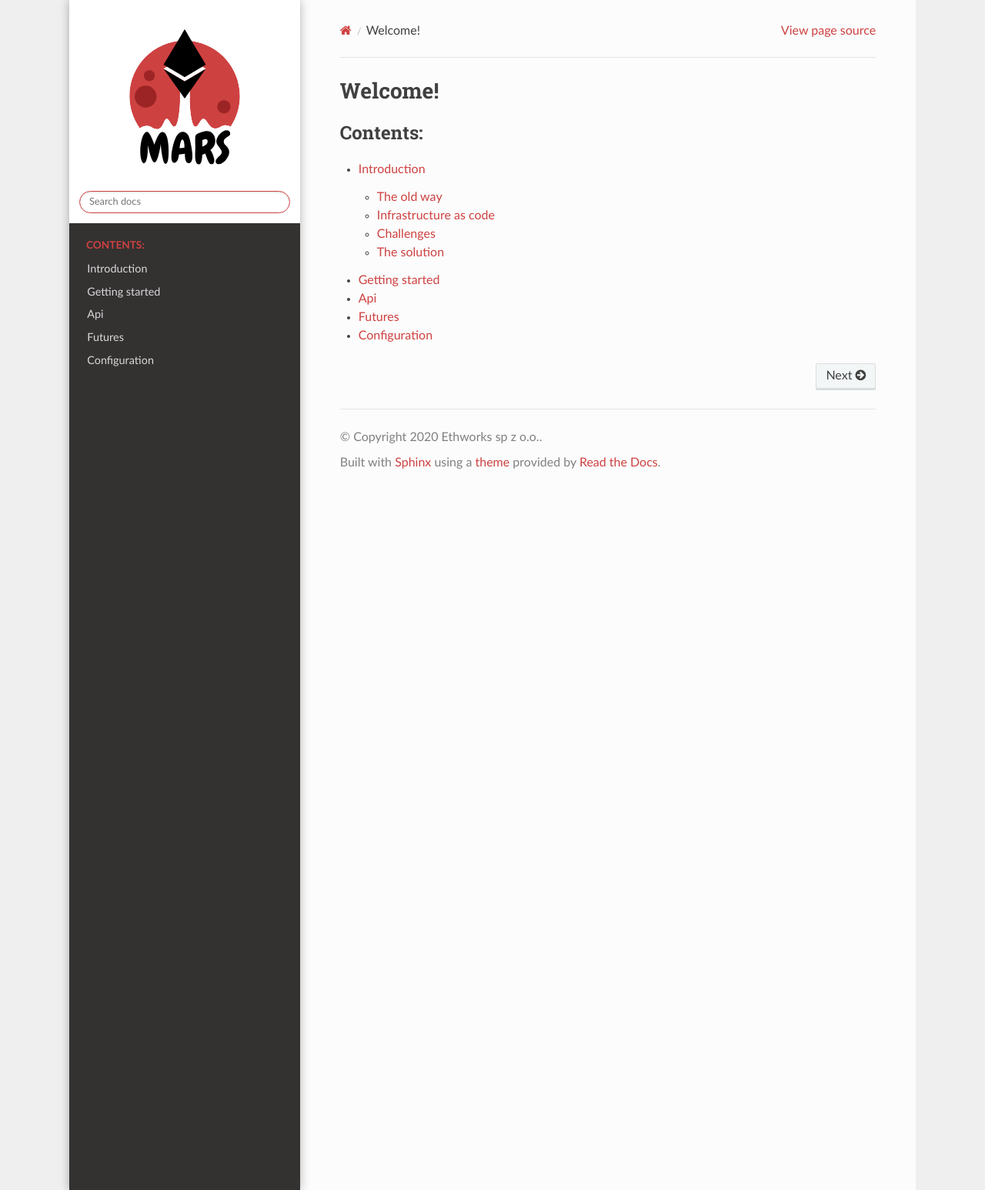
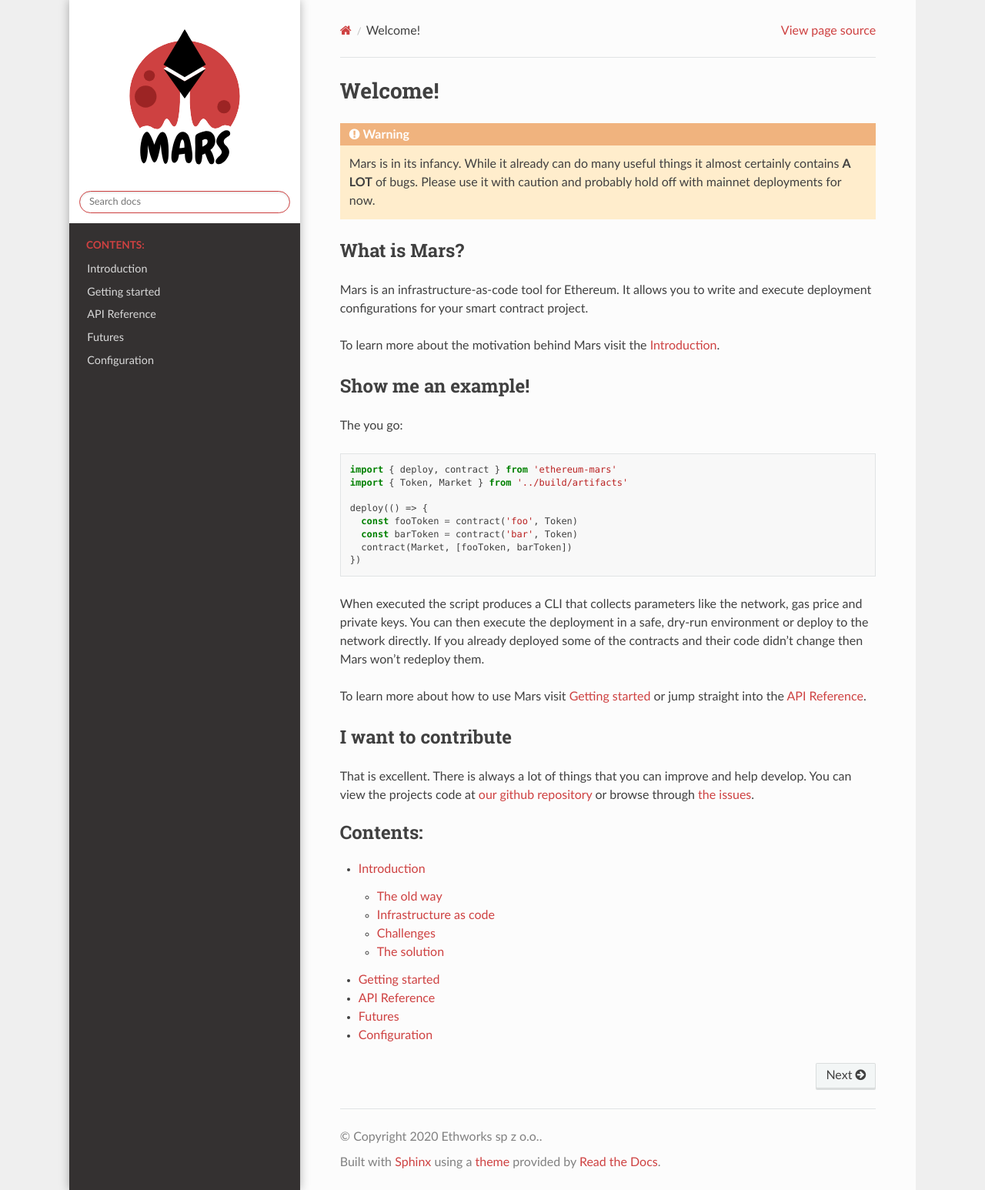
Before and after one commit to TrueFiEng/Mars, a Sphinx documentation site: the page built from docs/source/index.rst, in a window 1280 px wide. Shown: the whole page at 77% size. Built offline with Sphinx 7.4.7 and the Read the Docs theme 2.0.0, drawn with Linux system fonts in a browser that asks for light colours.

Commit message:
Write the welcome page

```diff
--- a/docs/source/api.rst
+++ b/docs/source/api.rst
@@ -1,2 +1,2 @@
-Api
-===
+API Reference
+=============
--- a/docs/source/index.rst
+++ b/docs/source/index.rst
@@ -1,12 +1,57 @@
 Welcome!
 ========
 
+.. warning::
+   Mars is in its infancy. While it already can do many useful things it almost
+   certainly contains **A LOT** of bugs. Please use it with caution and probably
+   hold off with mainnet deployments for now.
+
+What is Mars?
+-------------
+
+Mars is an infrastructure-as-code tool for Ethereum. It allows you to write and
+execute deployment configurations for your smart contract project.
+
+To learn more about the motivation behind Mars visit the :doc:`introduction`.
+
+Show me an example!
+-------------------
+
+The you go:
+
+.. code-block:: typescript
+
+   import { deploy, contract } from 'ethereum-mars'
+   import { Token, Market } from '../build/artifacts'
+
+   deploy(() => {
+     const fooToken = contract('foo', Token)
+     const barToken = contract('bar', Token)
+     contract(Market, [fooToken, barToken])
+   })
+
+When executed the script produces a CLI that collects parameters like the network,
+gas price and private keys. You can then execute the deployment in a safe, dry-run
+environment or deploy to the network directly. If you already deployed some of the
+contracts and their code didn't change then Mars won't redeploy them.
+
+To learn more about how to use Mars visit :doc:`getting-started` or jump straight
+into the :doc:`api`.
+
+I want to contribute
+--------------------
+
+That is excellent. There is always a lot of things that you can improve and help
+develop. You can view the projects code at
+`our github repository <https://github.com/EthWorks/Mars>`_ or browse through
+`the issues <https://github.com/EthWorks/Mars/issues>`_.
+
 .. toctree::
-  :maxdepth: 2
-  :caption: Contents:
+   :maxdepth: 2
+   :caption: Contents:
 
-  introduction.rst
-  getting-started.rst
-  api.rst
-  futures.rst
-  configuration.rst
+   introduction.rst
+   getting-started.rst
+   api.rst
+   futures.rst
+   configuration.rst
```
Also changed, not shown: 1 other file.
